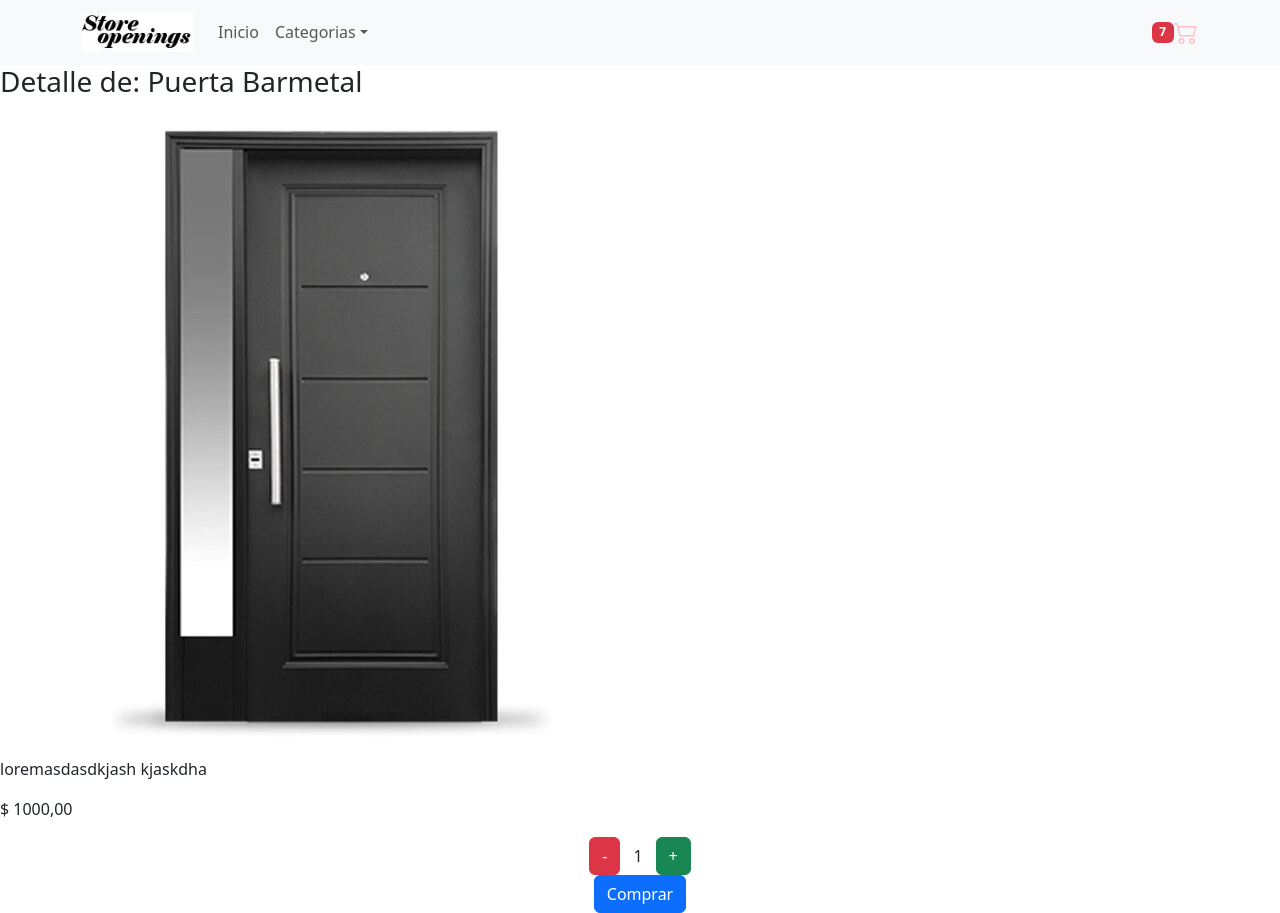
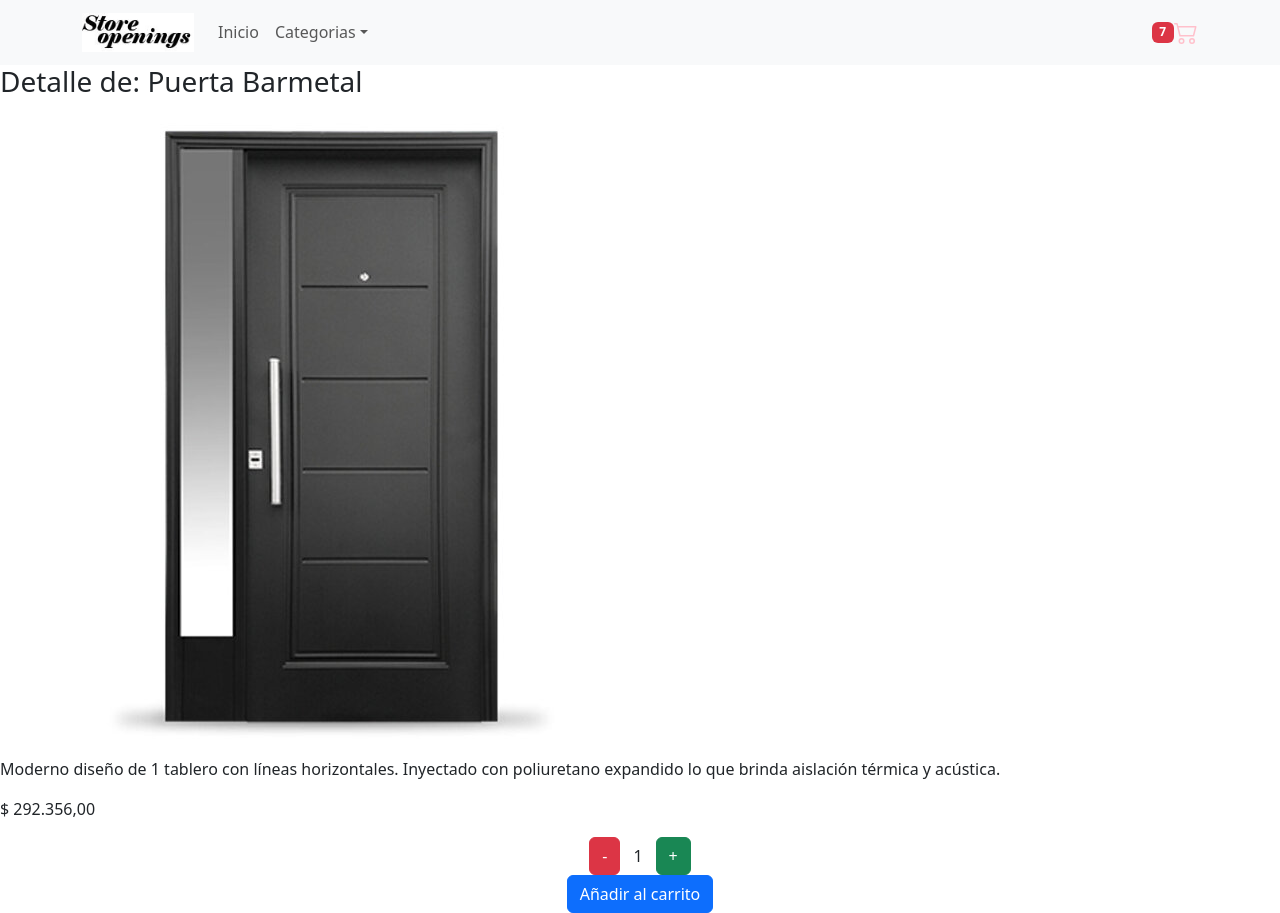
Before and after one commit to emablanco1800/-StoreOpenings, a React (Create React App) app: page /item/1 in a window 1280 px wide. Built offline with nearby package versions, Linux system fonts and the light colour scheme.

Commit message:
actualizacion de precios y detelles

```diff
--- a/src/App.js
+++ b/src/App.js
@@ -13,9 +13,10 @@ function App() {
     <BrowserRouter>
     <NavBar/>
       <Routes>
-        <Route path='/' element={  <ItemListContainer greeting="Bienvenidos a mi app"/>} />
+        <Route path='/' element={  <ItemListContainer greeting="Bienvenidos a mi app de una tienda de aberturas"/>} />
         <Route path='/categories/:categoryId' element={<ItemListContainer greeting='Categoria:'/>}/>
         <Route path='/item/:itemId' element={ <ItemDetailContainer/>}/>
+        <Route path='*' element={<h2>404: Página no encontrada</h2>}></Route>
       </Routes>
     </BrowserRouter>
     </>
--- a/src/components/cartWidget/CartWidget.jsx
+++ b/src/components/cartWidget/CartWidget.jsx
@@ -1,4 +1,3 @@
-// import {BsCartFill} from "react-icons/bs"
 import { BsCart2 } from "react-icons/bs";
 import Badge from 'react-bootstrap/Badge';
 const CartWidget = ({counter}) => {
--- a/src/components/item/Item.jsx
+++ b/src/components/item/Item.jsx
@@ -1,19 +1,15 @@
+import React from 'react'
 import {Link} from 'react-router-dom'
 
 const Item = ({producto}) => {
-  //ejemplo tiene un boton
-  //custom hook de la libreria para navegar
-//   const navegar = useNavigate()
+
     return(
         <div className="card" style={{width: '18rem'}} >
         <img src={producto.imagen}  className="card-img-top" alt={producto.name} />
         <div className="card-body">
           <h5 className="card-title">{producto.name}</h5>
           <p>${producto.price}</p>
-          {/* //ejemplo con link */}
-          <Link to={`/item/${producto.id}`} className="btn btn-primary">Ver mas</Link>
-          {/* //ejemplo con botón */}
-          {/* <button onClick={()=> navegar(`/item/${producto.id}`)} className="btn btn-primary"> ver más</button> */}
+          <Link to={`/item/${producto.id}`} className="btn btn-primary">Detalles</Link>
         </div>
       </div>
     )
--- a/src/components/itemCount/ItemCount.jsx
+++ b/src/components/itemCount/ItemCount.jsx
@@ -30,7 +30,7 @@ const ItemCount = ({stock}) =>{
             <button className="btn btn-success" onClick={sumar}>+</button>
         </div>
         <div className="d-flex justify-content-center">
-            <button className="btn btn-primary" disabled={stock === 0 || count === 0} onClick={onAdd}>Comprar</button>
+            <button className="btn btn-primary" disabled={stock === 0 || count === 0} onClick={onAdd}>Añadir al carrito</button>
         </div>
         </>
     )
--- a/src/components/itemList/ItemList.jsx
+++ b/src/components/itemList/ItemList.jsx
@@ -1,5 +1,3 @@
-// import Item from "../item/item"
-
 import Item from "../item/Item"
 
 const ItemList = ({productos}) => {
--- a/src/components/itemListContainer/ItemListContainer.jsx
+++ b/src/components/itemListContainer/ItemListContainer.jsx
@@ -29,14 +29,11 @@ if(loading){
 
   return (
     <div>
-      {/* si quiero que salga la categoria */}
-       {
-       categoryId
-       ?<h1 className='fst-italic text-danger-emphasis'>{greeting} <span style={{color:'black'}}>{categoryId}</span></h1>
-       :<h1 className='fst-italic text-danger-emphasis'>{greeting}</h1>
-       }
-       {/* si no quiero que salga la categoria */}
-       {/* <h1 className='fst-italic text-danger-emphasis'>{greeting}</h1> */}
+      {
+      categoryId
+      ?<h1 className='fst-italic text-danger-emphasis'>{greeting} <span style={{color:'black'}}>{categoryId}</span></h1>
+      :<h1 className='fst-italic text-danger-emphasis'>{greeting}</h1>
+      }
           <ItemList productos={productos}/>
     </div>
   )
--- a/src/mock/fakeApi.js
+++ b/src/mock/fakeApi.js
@@ -3,8 +3,8 @@ const productos = [
         id:'1',
         name: 'Puerta Barmetal',
         Stock: 10,
-        price: 1000,
-        description: 'loremasdasdkjash kjaskdha',
+        price: 292.356,
+        description: 'Moderno diseño de 1 tablero con líneas horizontales. Inyectado con poliuretano expandido lo que brinda aislación térmica y acústica.',
         imagen:'../images/puerta01.jpg',
         category: 'puertas'
 },
@@ -12,8 +12,8 @@ const productos = [
     id:'2',
     name: 'Puerta Deluxe',
     Stock: 13,
-    price: 1500,
-    description: 'loremasdasdkjash kjaskdha',
+    price: 372.981,
+    description: 'Detalles en aluminio anodizado y cerradura de seguridad con cilindro europerfil.Inyectado con poliuretano expandido lo que brinda aislación térmica y acústica.su pintura es permanente y no necesita repintado ni cuidado estético posterior.',
     imagen:'../images/puerta02.jpg',
     category: 'puertas'
 },
@@ -21,8 +21,8 @@ const productos = [
     id:'3',
     name: 'Ventana de Aluminio',
     Stock: 12,
-    price: 2000,
-    description: 'loremasdasdkjash kjaskdha',
+    price: 150.752,
+    description: 'Las hojas se deslizan de forma horizontal, esto hace que no ocupe espacio adicional al abrirse. Con vidrio entero colocado.',
     imagen:'../images/ventana01.jpg',
     category: 'ventanas'
 },
@@ -30,8 +30,8 @@ const productos = [
     id:'4',
     name: 'Aireador de Aluminio',
     Stock: 15,
-    price: 50,
-    description: 'loremasdasdkjash kjaskdha',
+    price: 32.244,
+    description: 'Óptimo para el ingreso de luz y renovación de aire. Libre de mantenimiento y fácilmente lavables. Con vidrio stipolite de 4mm, mosquitero y reja.',
     imagen:'../images/ventana02.jpg',
     category: 'ventanas'
 },
@@ -39,8 +39,8 @@ const productos = [
     id:'5',
     name: 'Portón Barmetal',
     Stock: 5,
-    price: 4000,
-    description: 'loremasdasdkjash kjaskdha',
+    price: 863.305,
+    description: 'Moderno diseño de 3 tableros con líneas horizontales. Inyectado con poliuretano expandido lo que brinda aislación térmica y acústica.',
     imagen:'../images/porton01.jpg',
     category: 'portones'
 }
```
